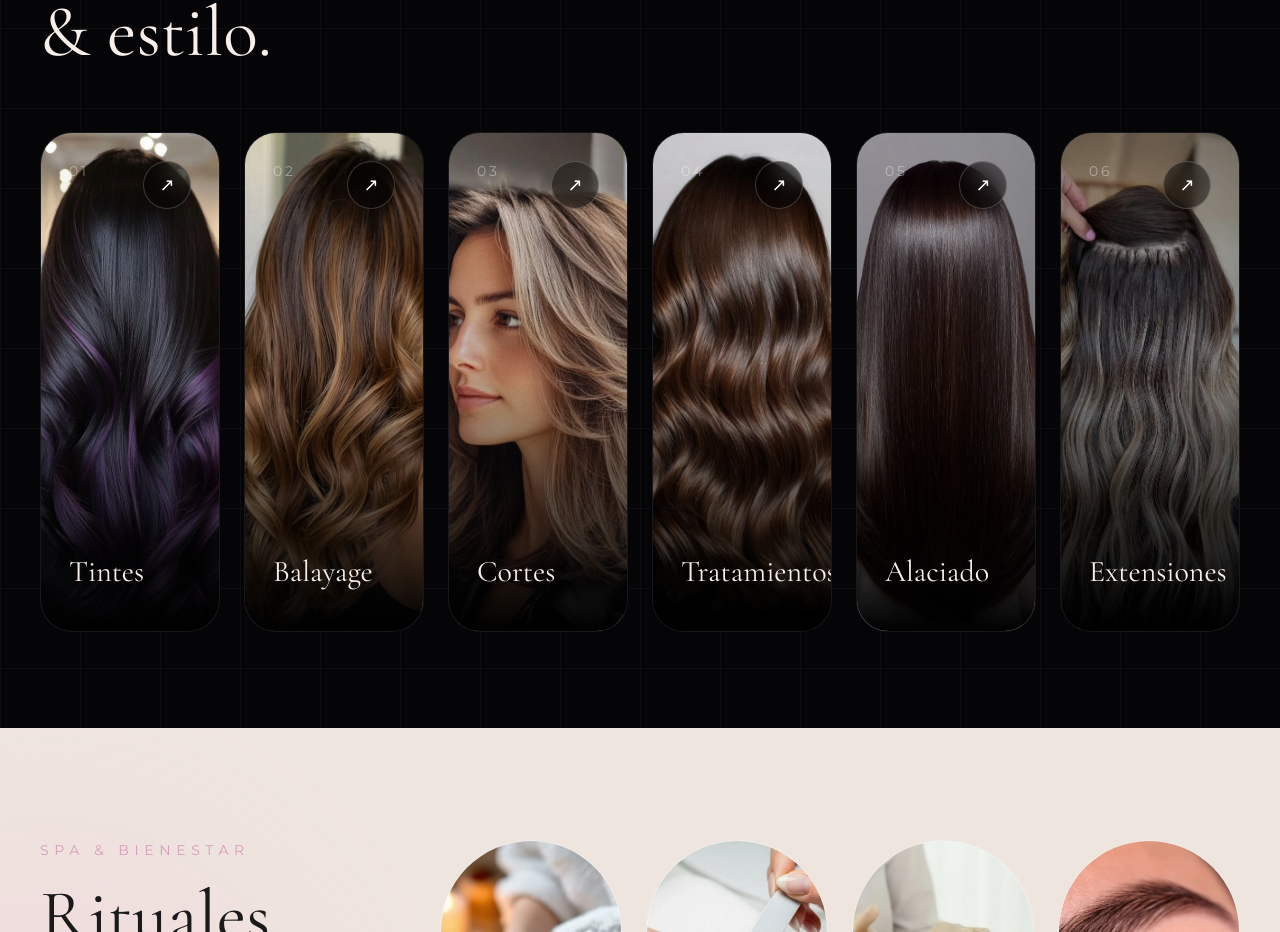
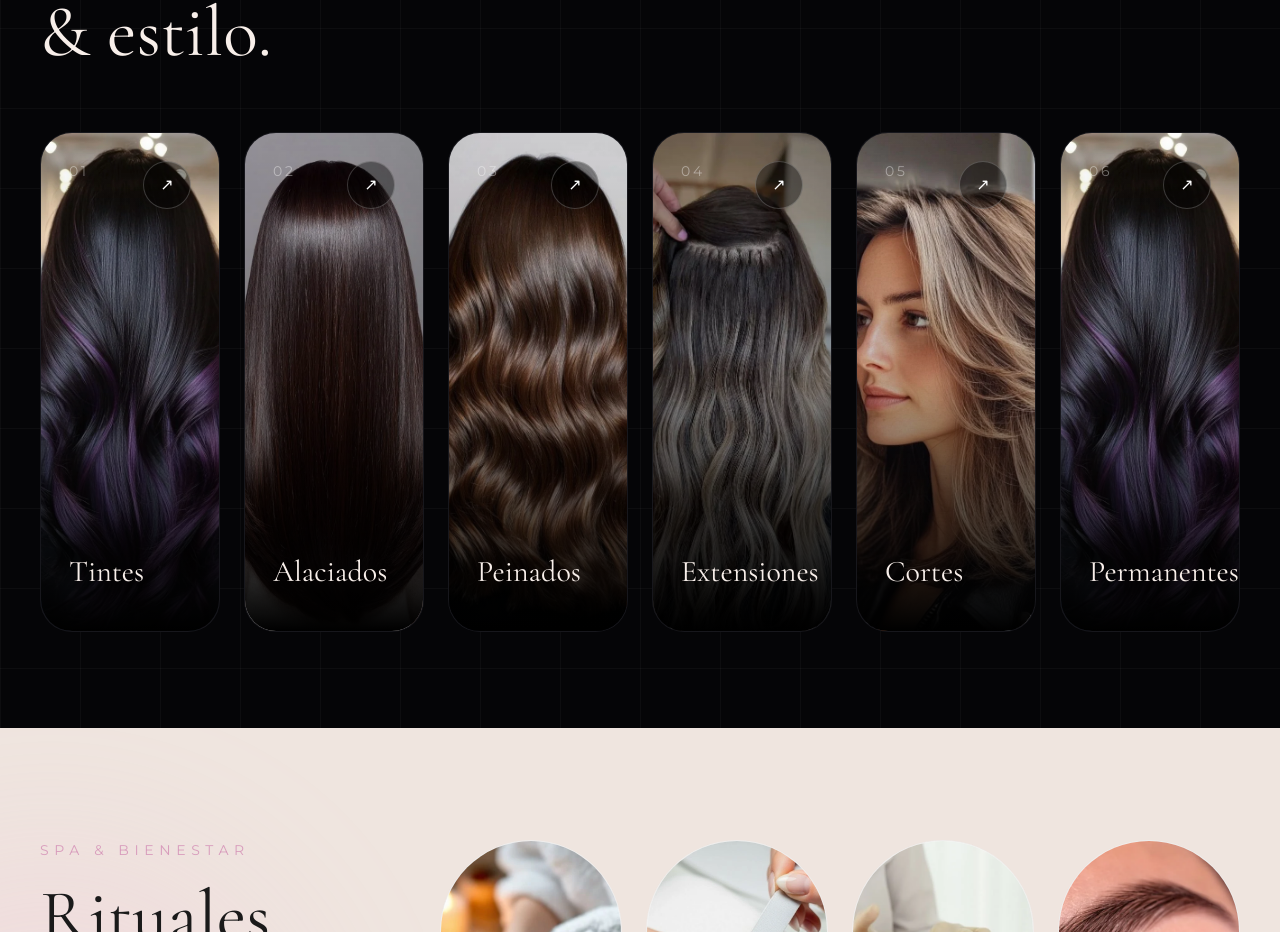
Before and after one commit to sofinator-hub/Vanguarde-web, a Next.js app: page / in a window 1280 px wide. Shown: the part 1188-2120 px from the top of the page. Built offline with nearby package versions, Linux system fonts and the light colour scheme.

Commit message:
update harisection.tsx

```diff
--- a/app/components/HairSection.tsx
+++ b/app/components/HairSection.tsx
@@ -6,37 +6,37 @@ const services = [
     number: "01",
     title: "Tintes",
     image: "/hair1.webp",
-    slug: "barcolor",
+    slug: "tintes",
   },
   {
     number: "02",
-    title: "Balayage",
-    image: "/hair2.webp",
-    slug: "barcolor",
+    title: "Alaciados",
+    image: "/hair5.webp",
+    slug: "alaciados",
   },
   {
     number: "03",
+    title: "Peinados",
+    image: "/hair4.webp",
+    slug: "peinados",
+  },
+  {
+    number: "04",
+    title: "Extensiones",
+    image: "/hair6.webp",
+    slug: "extensiones",
+  },
+  {
+    number: "05",
     title: "Cortes",
     image: "/hair3.webp",
     slug: "cortes",
   },
   {
-    number: "04",
-    title: "Tratamientos",
-    image: "/hair4.webp",
-    slug: "alaciado",
-  },
-  {
-    number: "05",
-    title: "Alaciado",
-    image: "/hair5.webp",
-    slug: "alaciado",
-  },
-  {
     number: "06",
-    title: "Extensiones",
-    image: "/hair6.webp",
-    slug: "permanente",
+    title: "Permanentes",
+    image: "/hair1.webp",
+    slug: "permanentes",
   },
 ];
 
@@ -46,8 +46,6 @@ export default function HairSection() {
       id="services"
       className="relative bg-[#050507] py-24 overflow-hidden"
     >
-      {/* GRID */}
-
       <div
         className="
           absolute inset-0
@@ -56,11 +54,7 @@ export default function HairSection() {
         "
       />
 
-      {/* CONTENT */}
-
       <div className="relative z-10 max-w-[1600px] mx-auto px-6 md:px-10">
-        {/* TOP */}
-
         <div className="flex flex-col lg:flex-row justify-between items-start gap-10 mb-16">
           <div>
             <p className="uppercase tracking-[0.35em] text-[#f2b9d8] text-xs md:text-sm mb-5">
@@ -96,8 +90,6 @@ export default function HairSection() {
           </p>
         </div>
 
-        {/* CARDS */}
-
         <div
           className="
             grid
@@ -121,11 +113,8 @@ export default function HairSection() {
                 border-white/5
                 h-[500px]
                 block
-                cursor-pointer
               "
             >
-              {/* IMAGE */}
-
               <Image
                 src={service.image}
                 alt={service.title}
@@ -143,11 +132,7 @@ export default function HairSection() {
                 "
               />
 
-              {/* OVERLAY */}
-
               <div className="absolute inset-0 bg-gradient-to-t from-black via-black/20 to-transparent" />
-
-              {/* CONTENT */}
 
               <div className="absolute inset-0 p-7 flex flex-col justify-between">
                 <div className="flex items-start justify-between">
@@ -163,12 +148,10 @@ export default function HairSection() {
                       border
                       border-white/20
                       bg-black/40
-                      md:backdrop-blur-md
-                      text-white
-                      text-lg
                       flex
                       items-center
                       justify-center
+                      text-white
                       transition-all
                       group-hover:bg-[#f2b9d8]
                       group-hover:text-black
@@ -182,7 +165,8 @@ export default function HairSection() {
                   <h3
                     className="
                       text-[#f8efea]
-                      text-3xl
+                      text-2xl
+                      md:text-3xl
                       font-light
                       mb-3
                     "
```
